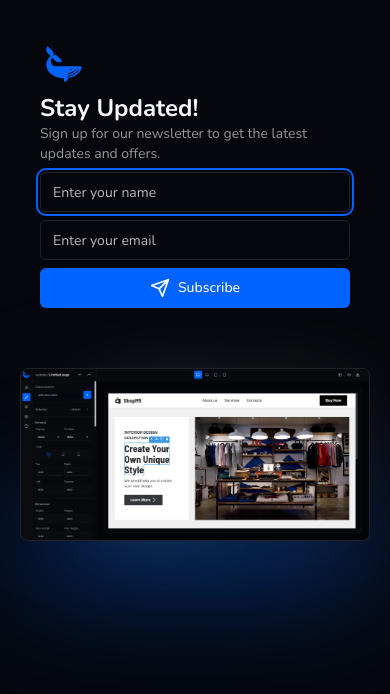
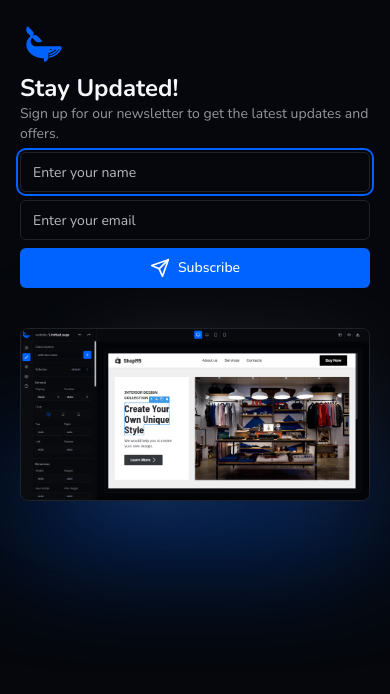
Before and after one commit to kiraaziz/web-whale, a Next.js app: page / in a window 390 px wide. Shown: the top 694 px of the page. Built offline with nearby package versions, Linux system fonts and the light colour scheme.

Commit message:
news letter

```diff
--- a/app/page.tsx
+++ b/app/page.tsx
@@ -8,7 +8,7 @@
 
   return (
     <div className='w-full h-[100svh] flex lg:items-center xl:mt-20 flex-col p-5'>
-      <div className="w-full max-w-3xl p-5">
+      <div className="w-full max-w-3xl lg:p-5">
         <div className='mb-1 h-12 w-12 flex items-center justify-center'>
           <Logo />
         </div>
```
